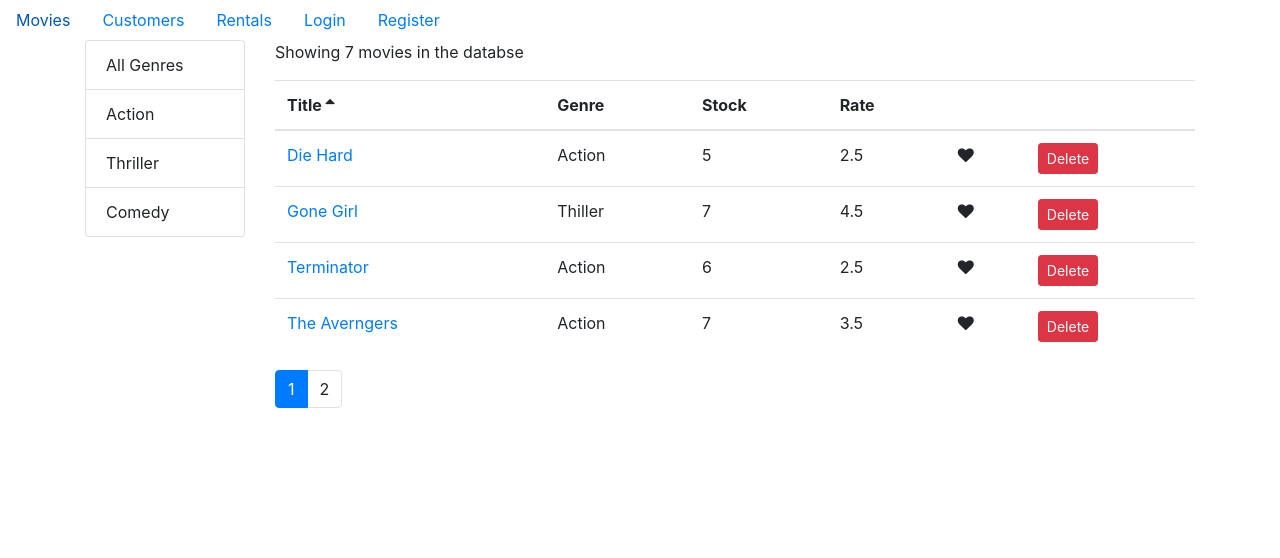
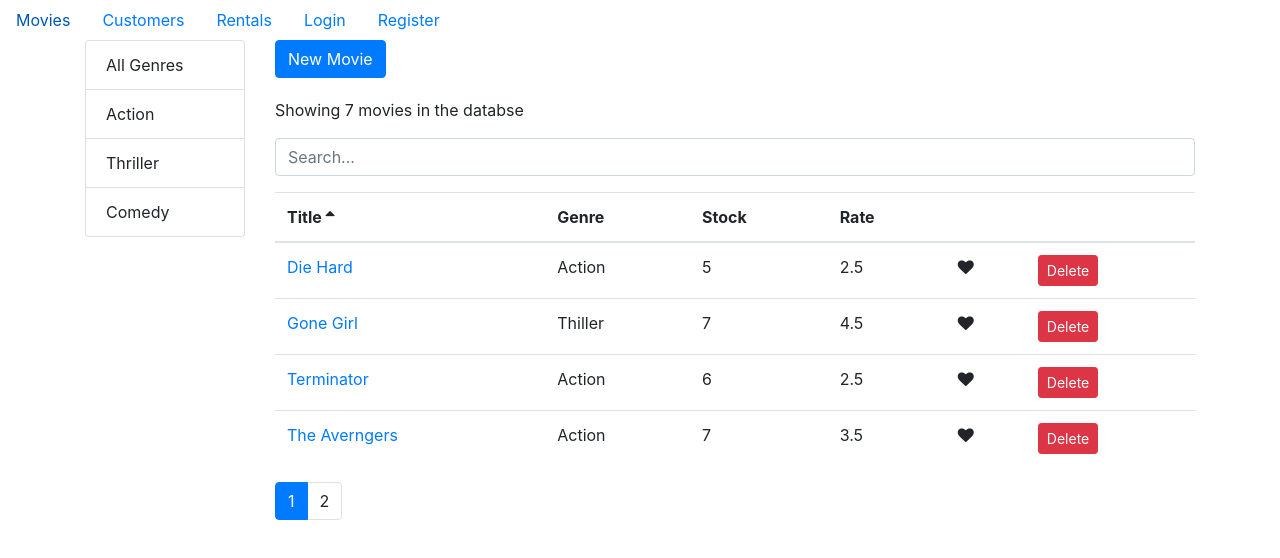
Before and after one commit to salmaatarekk/Learning-React, a React (Create React App) app in the folder counter-app/: page /movies in a window 1280 px wide. Shown: the top 558 px of the page. Built offline with nearby package versions, Linux system fonts and the light colour scheme.

Commit message:
search by movie name and trying to add New Movie

```diff
--- a/counter-app/src/components/common/form.jsx
+++ b/counter-app/src/components/common/form.jsx
@@ -1,6 +1,7 @@
 import React, { Component } from 'react';
 import  Joi from 'joi-browser';
 import Input from './input';
+import Select from './select';
 
 class From extends Component {
 
@@ -73,6 +74,20 @@ class From extends Component {
         />
         );
     }
+    renderSelect(name, label, options) {
+        const {data, errors} = this.state;
+        return (
+            <Select
+            name = {name}
+            value = {data[name]}
+            label = {label}
+            options = {options}
+            onChange = {this.handleChange}
+            error = {errors[name]}
+            />
+        );
+
+    };
 
 }
 
--- /dev/null
+++ b/counter-app/src/components/common/select.jsx
@@ -0,0 +1,21 @@
+import React, { Component } from 'react';
+
+const Select = ({name, label, options, error, ...rest}) => {
+    return (
+        <div>
+            <label htmlFor = {name} >{label}</label>
+            <select name = {name} id = {name} {...rest} className = "form-control">
+                <options value = "" />
+                {options.map(option => (
+                    <option key = {option._id} value = {option._id}>
+                        {option.name}
+                    </option>
+
+                ) )}
+            </select>
+            {error && <div className = "alert alert-danger">{error}</div>  }
+        </div>
+      );
+}
+
+export default Select;
--- a/counter-app/src/components/movieForm.jsx
+++ b/counter-app/src/components/movieForm.jsx
@@ -1,16 +1,70 @@
 import React from 'react';
+import Form from './common/form'
+import Joi from 'joi-browser'
 
-const MovieForm = ( {match} ) => {
-    return (
-        <div>
-            <h1>
-                Movie Form {match.params.id}
-            </h1>
-            <button className="btn btn-primary" >Save</button>
-        </div>
+class MovieForm extends Form {
+    state = {
+        data : {
+            title : "",
+            genreId : "",
+            numberInStock : "",
+            dailyRentalRate : ""
+        },
+        genres : [],
+        errors: {}
+    }
+    schema = {
+        _id : Joi.string(),
+        title : Joi.string().required().label("Title"),
+        genreId : Joi.string().required().label("Genre"),
+        numberInStock : Joi.string().required().min(0).max(1000).label(
+            "Number In Stock"
+        ),
+        dailyRentalRate : Joi.number().required().min(0).max(10).label("Daily Rental Rate")
+    };
+    componentDidMount() {
+      //  const genres = getGenres();
+        //this.setstate({genre});
+        const movieId = this.props.match.params.id;
+        if(movieId === "new")
+        return;
+        //const movie = getMovie(movieId);
+        // if(!movie)
+        // return this.props.history.replace("/not-found");
+        // this.setState({data : this.mapToViewModel(movie) });
+    }
+    mapToViewModel(movie) {
+        return {
+            _id : movie._id,
+            title : movie.title,
+            genreId : movie.genre._id,
+            numberInStock : movie.numberInStock,
+            dailyRentalRate : movie.dailyRentalRate
+        };
+
+    }
+    doSubmit = () => {
+       // saveMovie(this.state.data);
+        this.props.history.push("/movies");
+    }
 
 
-     );
+    render() {
+        return (
+            <div>
+            <h1>Movie Form</h1>
+            <form onSubmit = {this.handleSubmit}>
+            {this.renderInput('title', 'Title', true)}
+            {this.renderSelect("getId", "Genre", this.state.genres)}
+            {this.renderInput('genre', 'Genre', false)}
+            {this.renderInput('number in stock', 'Number in Stock', false)}
+            {this.renderInput('rate', 'Rate', false)}
+
+            </form>
+            </div>
+
+        );
+    }
 }
 
 export default MovieForm;
--- a/counter-app/src/components/movies.jsx
+++ b/counter-app/src/components/movies.jsx
@@ -3,7 +3,9 @@ import Pagination from './common/pagination';
 import {paginate} from '../utils/paginate';
 import ListGroup from './common/listGroup';
 import MoviesTable from './moviesTable';
-import _ from 'lodash';
+import _, { filter } from 'lodash';
+import { Link } from 'react-router-dom';
+import SearchBox from './searchBox';
 
 class Movies extends Component {
     state = {
@@ -70,7 +72,9 @@ class Movies extends Component {
         sortColumn : {path : 'title', order : 'asc'},
         genres: ['All Genres',  'Action', 'Thriller', 'Comedy'],
         currentPage : 1,
-        pageSize : 4
+        pageSize : 4,
+        selectedGenre : null,
+        searchQuery : ""
 
      };
      componentDidMount()
@@ -95,7 +99,7 @@ class Movies extends Component {
         this.setState({currentPage : page});
      };
      handleGenreSelect = (genre) => {
-        this.setState({selectedGenre : genre, currentPage : 1})
+        this.setState({selectedGenre : genre, searchQuery : "" , currentPage : 1})
 
 
      };
@@ -105,11 +109,14 @@ class Movies extends Component {
      };
      getPageData = () => {
 
-        const { pageSize, currentPage, selectedGenre , movies : allMovies, sortColumn} = this.state;
+        const { pageSize, currentPage, searchQuery, selectedGenre , movies : allMovies, sortColumn} = this.state;
 
 
-        const filtered = (selectedGenre && selectedGenre != 'All Genres') ? allMovies.filter(  m => m.genre == selectedGenre)
-         : allMovies;
+        let filtered = allMovies;
+        if(searchQuery)
+        filtered = allMovies.filter(m => m.title.toLowerCase().startsWith(searchQuery.toLowerCase() ))  ;
+        else if(selectedGenre && selectedGenre._id)
+        filtered = allMovies.filter(m => m.genre === selectedGenre.id)
 
         const sorted =  _.orderBy(filtered, [sortColumn.path], sortColumn.order);
 
@@ -118,11 +125,14 @@ class Movies extends Component {
         return { totalCount : filtered.length, data: movies };
 
      };
+     handleSearch = query => {
+         this.setState({ searchQuery : query, selectedGenre : null, currentPage : 1 })
+     };
 
     render() {
-        const { pageSize, currentPage,  sortColumn} = this.state;
+        const { pageSize, currentPage,  sortColumn, searchQuery} = this.state;
         const {length : count} = this.state.movies;
-        console.log('count : ', this.state.movies.length);
+        //console.log('count : ', this.state.movies.length);
         if(count === 0)
             return <p>There are no movies in the database</p>;
 
@@ -138,8 +148,10 @@ class Movies extends Component {
 
                 </div>
                 <div className="col">
+                <Link to = "/movies/new" className = "btn btn-primary" style = {{marginBottom : 20}}  >New Movie</Link>
 
                 <p>Showing {totalCount} movies in the databse </p>
+                <SearchBox value = {searchQuery} onChange = {this.handleSearch} />
                 <MoviesTable
                  movies = {movies}
                 sortColumn = {sortColumn}
--- a/counter-app/src/components/moviesTable.jsx
+++ b/counter-app/src/components/moviesTable.jsx
@@ -18,17 +18,19 @@ class MoviesTable extends Component {
     ];
 
 
+
     render() {
 
         const {movies , onSort, sortColumn} = this.props;
         return (
+            <React.Fragment>
            <Table
            columns = {this.columns}
            data = {movies}
            sortColumn = {sortColumn}
            onSort = {onSort}
            />
-
+            </React.Fragment>
          );
 
     }
--- /dev/null
+++ b/counter-app/src/components/searchBox.jsx
@@ -0,0 +1,16 @@
+import React from 'react';
+
+const SearchBox = ({value, onChange}) => {
+    return (
+        <input
+        type = "text"
+        name = "query"
+        className = "form-control my-3"
+        placeholder = "Search..."
+        value = {value}
+        onChange = {e => onChange(e.currentTarget.value)}
+        />
+      );
+}
+
+export default SearchBox;
```
